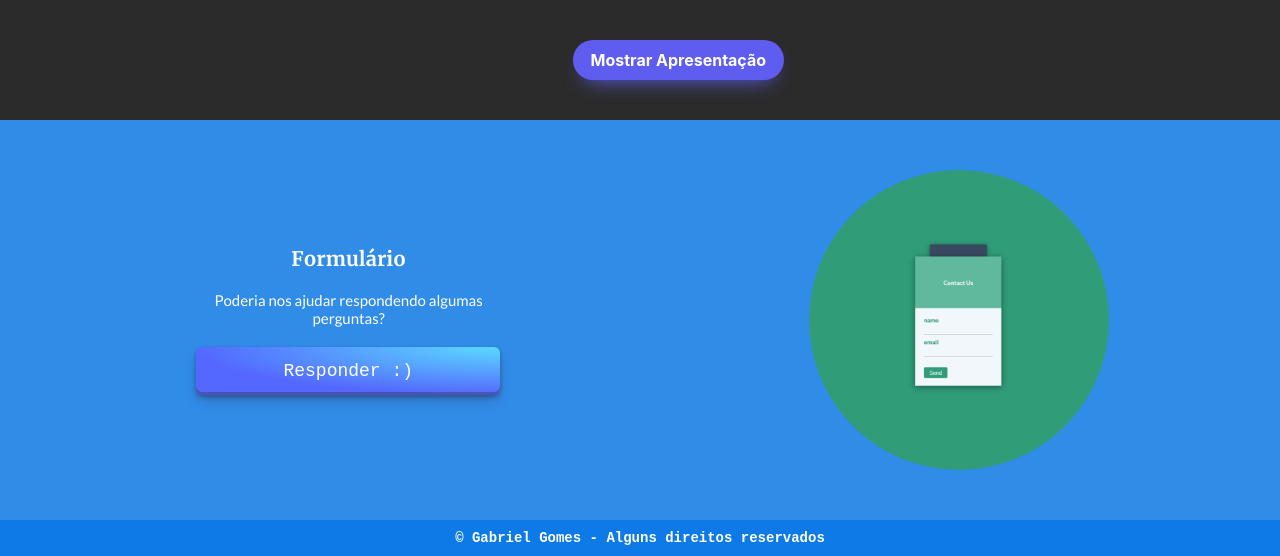
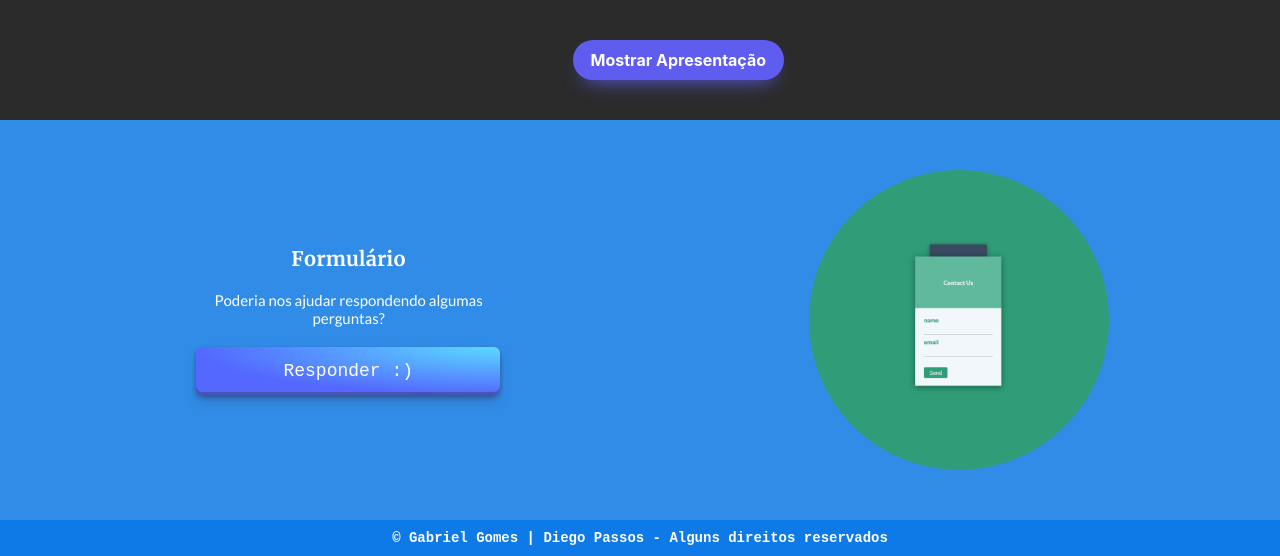
Before and after one commit to gabrieldesantana/educationapps, a plain HTML site: page index.html in a window 1280 px wide. Shown: the part 2539-3095 px from the top of the page. Drawn offline with Linux system fonts and the light colour scheme.

Commit message:
Alter footer

```diff
--- a/index.html
+++ b/index.html
@@ -127,7 +127,7 @@
   </div>
 
   <div class="footer">
-    <h2 class="footer-title"> &copy Gabriel Gomes - Alguns direitos reservados</h2>
+    <h2 class="footer-title"> &copy Gabriel Gomes | Diego Passos - Alguns direitos reservados</h2>
   </div>
   </div>
   <script src="script.js"></script>
```
